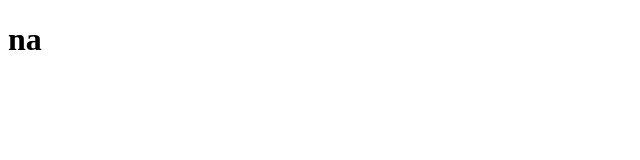
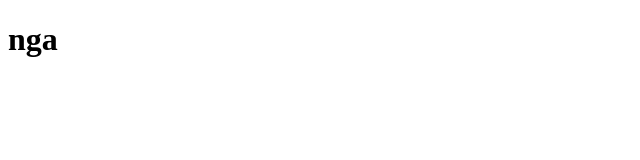
Before and after one commit to salty-balls/test, a plain HTML site: page index.html in a window 1280 px wide. Shown: the full height of the page, 0-640 px from the left. Drawn offline with Linux system fonts and the light colour scheme.

Commit message:
Update index.html

```diff
--- a/index.html
+++ b/index.html
@@ -4,7 +4,7 @@
     <meta charset="UTF-8">
     <meta name="viewport" content="width=device-width, initial-scale=1.0">
     <title>Document</title>
-    <h1>na</h1>
+    <h1>nga</h1>
 </head>
 <body>
 
```
